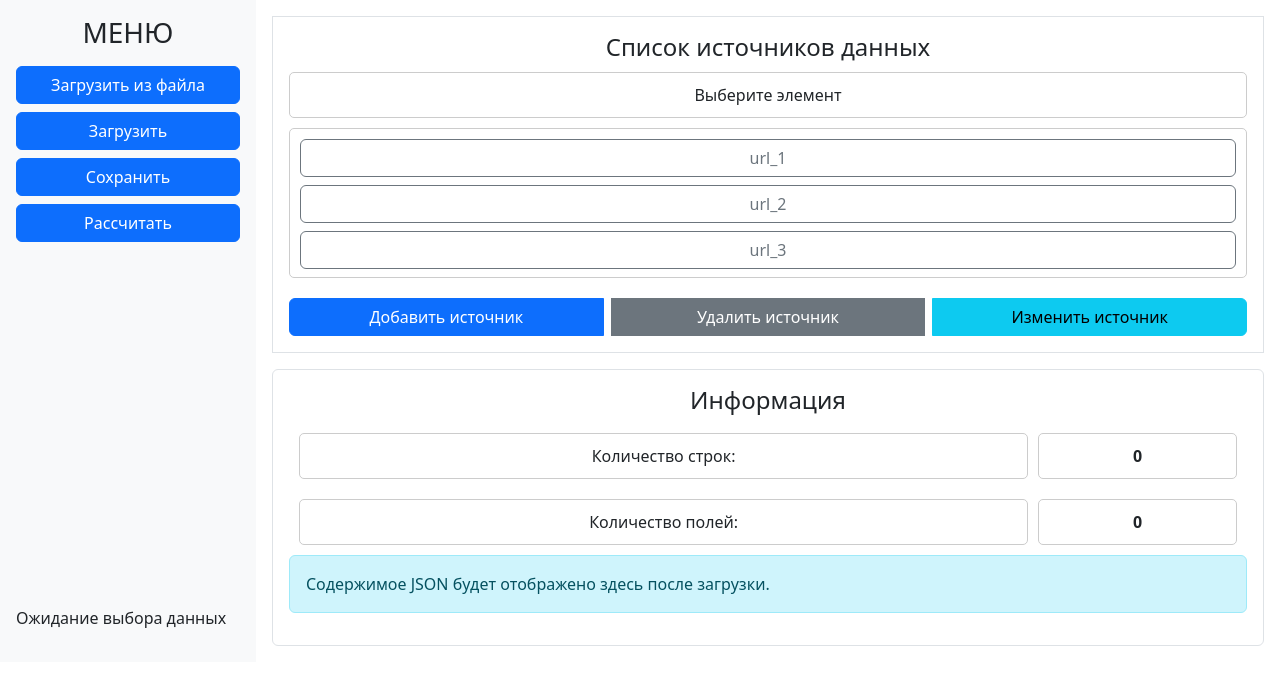
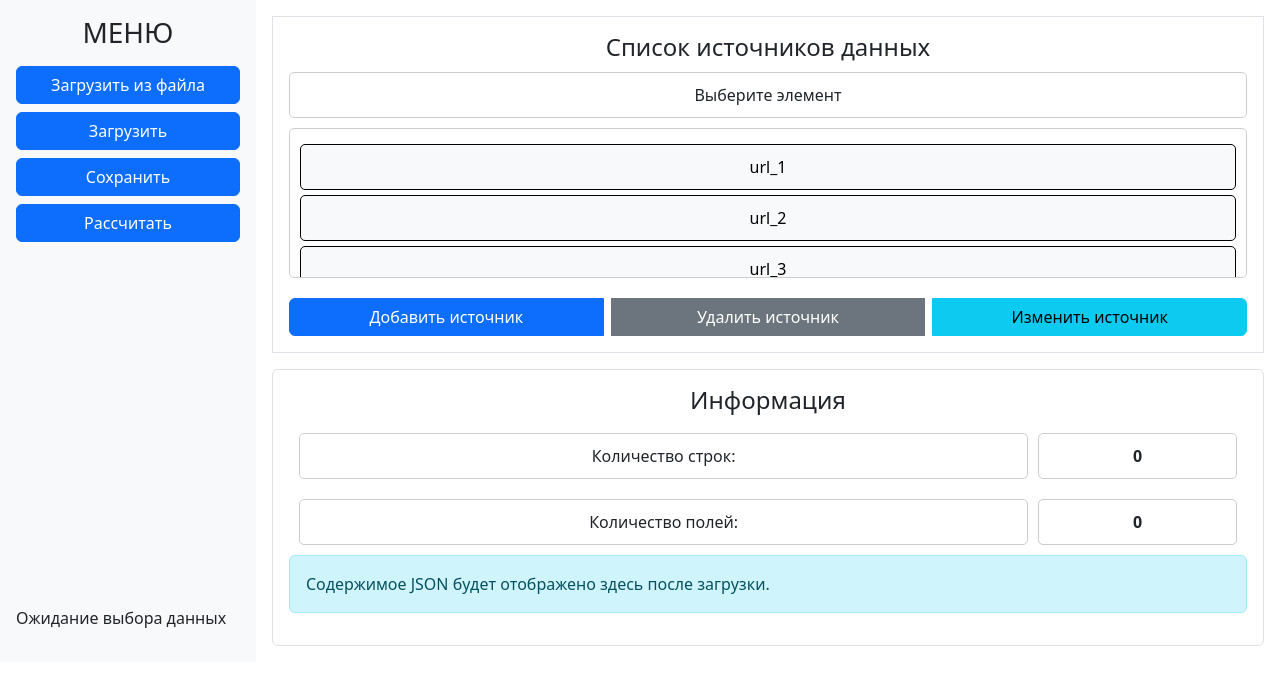
Before and after one commit to telsamar/learnjs, a React (Create React App) app in the folder reactjs/my-app/: page / in a window 1280 px wide. Shown: the top 684 px of the page. Built offline with nearby package versions, Linux system fonts and the light colour scheme.

Commit message:
- Button

```diff
--- a/reactjs/my-app/src/components/interface/body/ListComponent/ElementsContainerComponent.jsx
+++ b/reactjs/my-app/src/components/interface/body/ListComponent/ElementsContainerComponent.jsx
@@ -1,26 +1,33 @@
-import React, { useState, useEffect } from 'react';
-import { Button } from 'react-bootstrap';
+import React, { useState } from 'react';
 
 function ElementsContainerComponent(props) {
   const { urls } = props.state;
-
   const [selectedUrlIndex, setSelectedUrlIndex] = useState(-1);
 
-  const handleButtonSelection = (index) => {
+  const handleDivSelection = (index) => {
     setSelectedUrlIndex(index);
     props.handleButtonClick(index);
   };
 
-  useEffect(() => {
-    console.log('Текущее состояние:', props.state);
-  }, [props.state]);
-
   return (
-    <div style={{ maxHeight: '150px', overflowY: 'auto', border: '1px solid #ccc', padding: '10px', borderRadius: '5px' }} >
+    <div style={{ maxHeight: '150px', overflowY: 'auto', padding: '10px', borderRadius: '5px', border: '1px solid #ccc' }}>
       {urls.map((url, index) => (
-        <Button key={index} variant={selectedUrlIndex === index ? 'success' : 'outline-secondary'} className="w-100 mb-2" onClick={() => handleButtonSelection(index)} >
+          <div
+            key={index}
+            style={{
+              padding: '10px',
+              margin: '5px 0',
+              backgroundColor: selectedUrlIndex === index ? '#28a745' : '#f8f9fa',
+              color: selectedUrlIndex === index ? 'white' : 'black',
+              cursor: 'pointer',
+              borderRadius: '5px',
+              textAlign: 'center',
+              border: '1px solid black'
+            }}
+            onClick={() => handleDivSelection(index)}
+          >
           {url.name}
-        </Button>
+        </div>
       ))}
     </div>
   );
--- a/reactjs/my-app/src/components/main/MainComponent.jsx
+++ b/reactjs/my-app/src/components/main/MainComponent.jsx
@@ -5,10 +5,10 @@ import MenuComponent from '../interface/menu/MenuComponent';
 function MainComponent() {
   const [state, setState] = useState({
     urls: [
-      { name: "url_1", url: "https://mdn.github.io/learning-area/javascript/oojs/json/superheroes.json" },
-      { name: "url_2", url: "https://filesamples.com/samples/code/json/sample4.json" },
-      { name: "url_3", url: "https://my-json-server.typicode.com/typicode/demo/db" },
-      { name: "url_4", url: "https://my-json-server.typicode.com/typicode/demo/comments" },
+      { id: 1, name: "url_1", url: "https://mdn.github.io/learning-area/javascript/oojs/json/superheroes.json" },
+      { id: 2,name: "url_2", url: "https://filesamples.com/samples/code/json/sample4.json" },
+      { id: 3, name: "url_3", url: "https://my-json-server.typicode.com/typicode/demo/db" },
+      { id: 4, name: "url_4", url: "https://my-json-server.typicode.com/typicode/demo/comments" },
     ],
     loadedJSON: {},
     countRows: 0,
```
